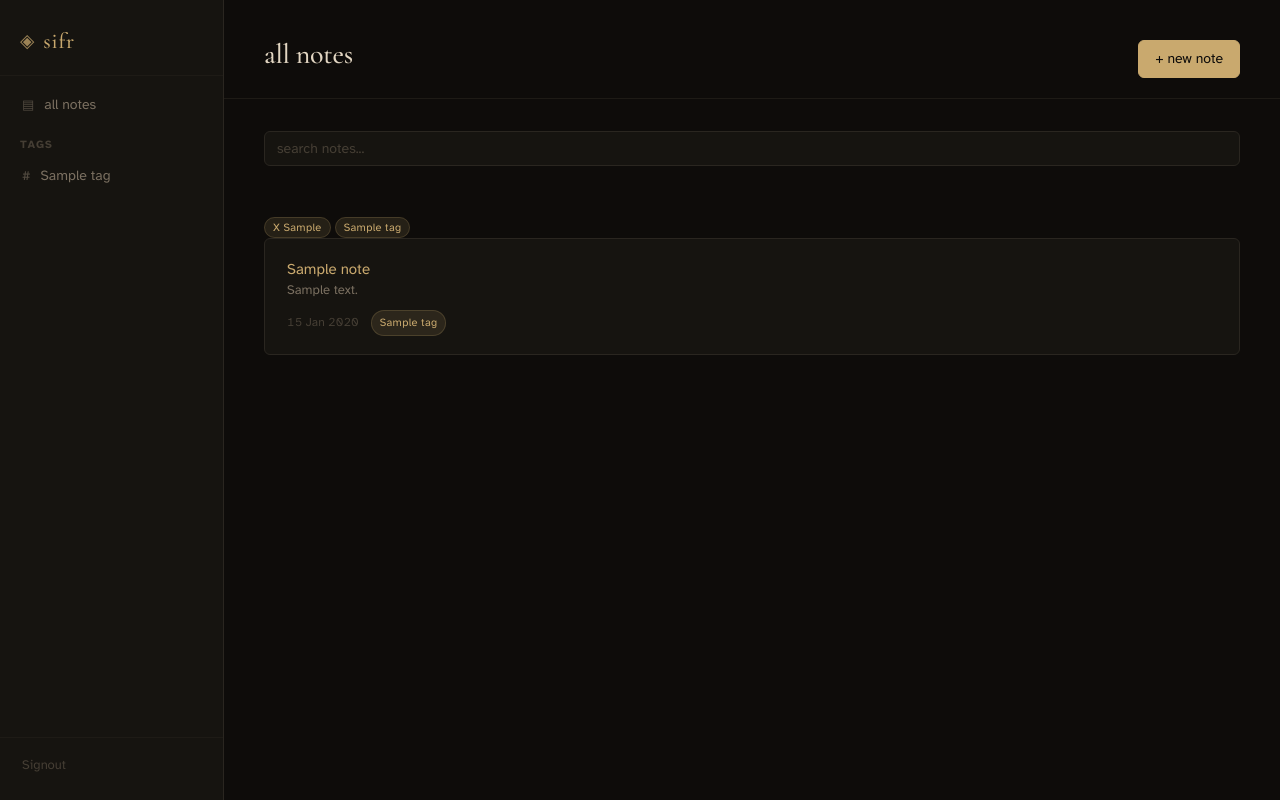
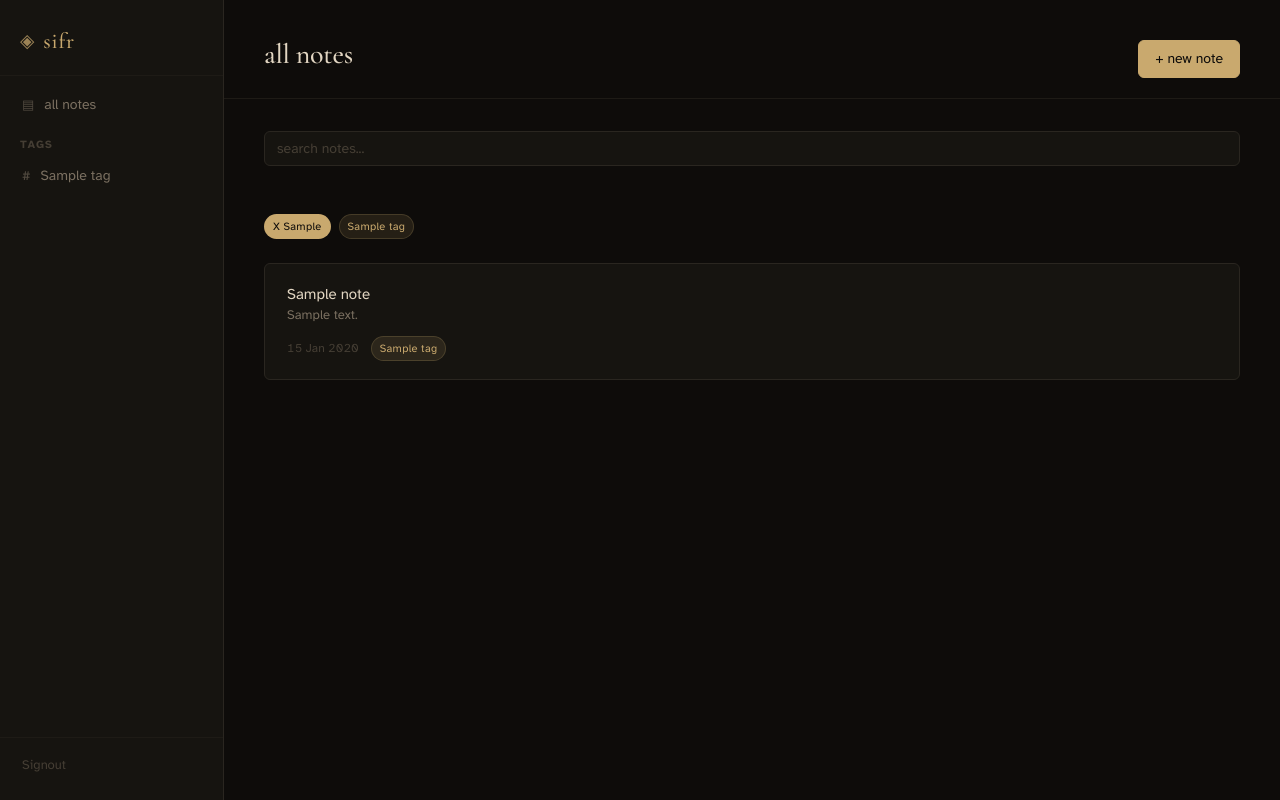
Before and after one commit to werkd/sifr-notes, a FastAPI app: template app/templates/notes/list.html in a window 1280 px wide. Run offline with FastAPI, Linux system fonts and the light colour scheme; the template is opened without the code that fills it: most values are stand-ins (such as "Sample title", 1, 10 or a date in 2020); parts of the project's set-up code (start-up, migrations or seed data) failed here and were passed over; some libraries are stand-ins or nearby versions.

Commit message:
style: add note-card-link, tag-filter-strip, tag-pill-active styles, fix formatting

```diff
--- a/static/style.css
+++ b/static/style.css
@@ -346,6 +346,13 @@ a:hover{
     font-variant-numeric: tabular-nums;
  }
 
+.note-card-link {
+    text-decoration: none;
+    color: inherit;
+    display: block;
+}
+
+
 .note-tags {
     display: flex;
     gap: 0.375rem;
@@ -361,6 +368,18 @@ a:hover{
     letter-spacing: 0.025em;
     border:1px solid rgba(201, 169, 110, 0.2);
 
+}
+
+.tag-pill-active{
+    background: var(--accent);
+    color: var(--bg);
+}
+
+.tag-filter-strip {
+    display: flex;
+    flex-wrap: wrap;
+    gap: 0.5rem;
+    margin-bottom: 1.5rem;
 }
 
 /* Empty State   */
```
Lines whose indentation alone changed are shown as unchanged.
